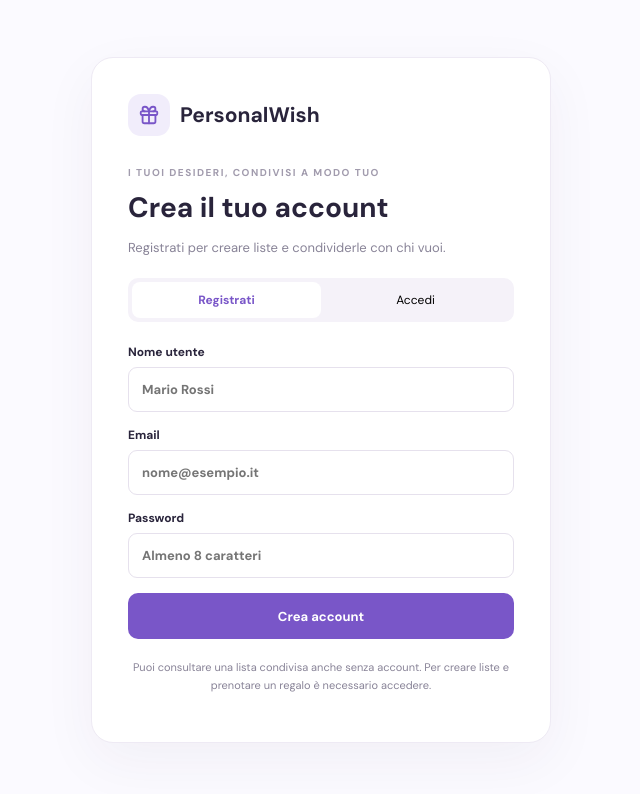
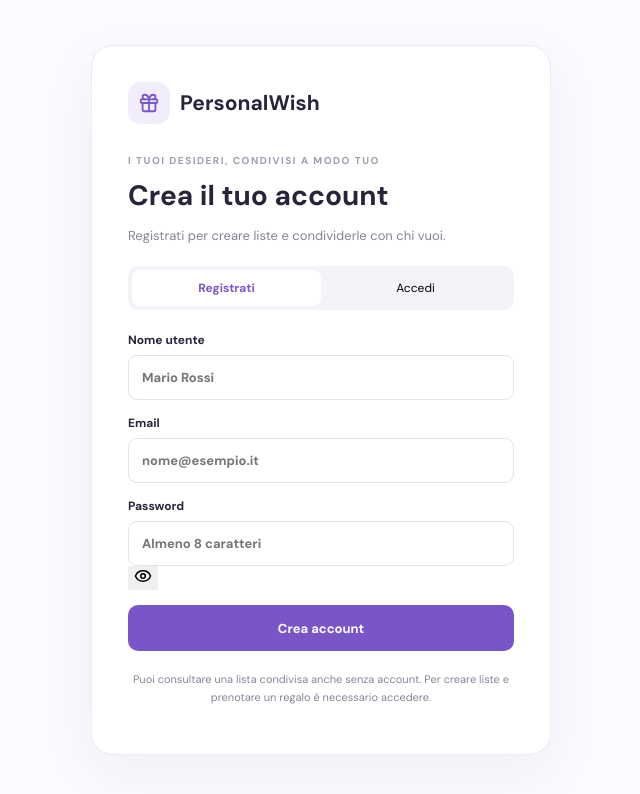
Before and after one commit to enricoserra1983/Personalwish., a Next.js app: page /login in a window 1280 px wide. Shown: the top 794 px of the page, without its empty margins (319-959 px from the left). Built offline with nearby package versions, Linux system fonts and the light colour scheme.

Commit message:
Add password visibility toggle to auth form

```diff
--- a/app/login/page.tsx
+++ b/app/login/page.tsx
@@ -3,7 +3,7 @@
 import { FormEvent, useEffect, useState } from "react";
 import Link from "next/link";
 import { useRouter } from "next/navigation";
-import { Gift, LoaderCircle } from "lucide-react";
+import { Gift, LoaderCircle, Eye, EyeOff } from "lucide-react";
 import { createClient } from "@/lib/supabase/client";
 
 type Mode = "login" | "signup" | "forgot";
@@ -15,6 +15,7 @@ export default function LoginPage() {
   const [email, setEmail] = useState("");
   const [rememberMe, setRememberMe] = useState(false);
   const [password, setPassword] = useState("");
+  const [showPassword, setShowPassword] = useState(false);
   const [busy, setBusy] = useState(false);
   const [message, setMessage] = useState("");
   const [error, setError] = useState("");
@@ -151,7 +152,7 @@ export default function LoginPage() {
           {!isForgot && (
             <label>
               Password
-              <input type="password" value={password} onChange={e => setPassword(e.target.value)} placeholder={mode === "signup" ? "Almeno 8 caratteri" : "La tua password"} required minLength={mode === "signup" ? 8 : 6} autoComplete={mode === "signup" ? "new-password" : "current-password"} name={mode === "signup" ? "new-password" : "current-password"} />
+              <div className="passwordInputWrap"><input type={showPassword ? "text" : "password"} value={password} onChange={e => setPassword(e.target.value)} placeholder={mode === "signup" ? "Almeno 8 caratteri" : "La tua password"} required minLength={mode === "signup" ? 8 : 6} autoComplete={mode === "signup" ? "new-password" : "current-password"} name={mode === "signup" ? "new-password" : "current-password"} /><button type="button" className="passwordVisibilityButton" onClick={()=>setShowPassword(value=>!value)} aria-label={showPassword ? "Nascondi password" : "Mostra password"} aria-pressed={showPassword}>{showPassword ? <EyeOff size={18}/> : <Eye size={18}/>}</button></div>
             </label>
           )}
 
```
